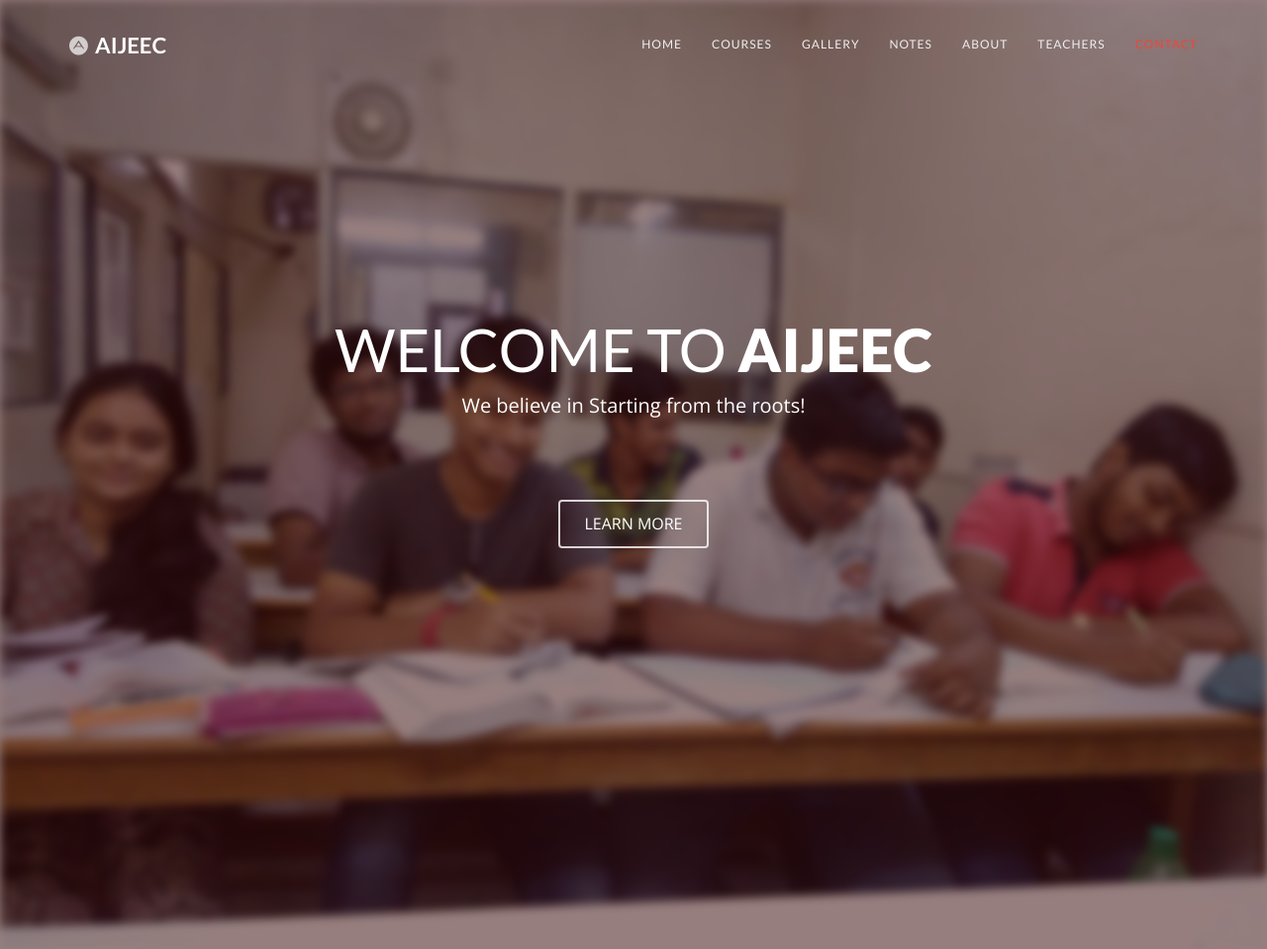
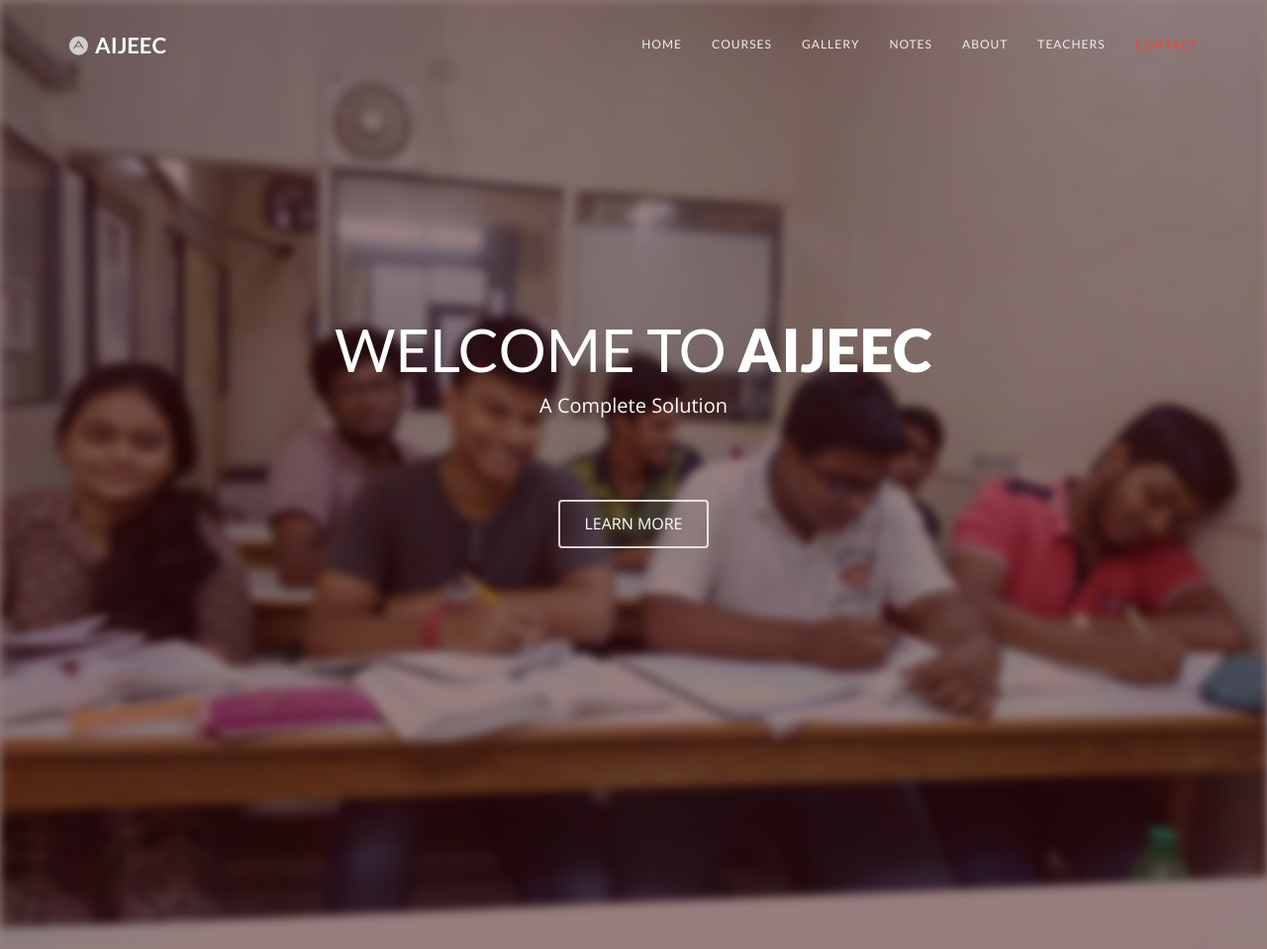
Before and after one commit to xritzx/AceFoundationAcademy, a Django app: page / in a window 1280 px wide. Shown: the top 959 px of the page at 99% size. Run offline with Django 3.2, Linux system fonts and the light colour scheme; data comes from the database, SQL or seed files in the repository; both versions use the stored data as it was after the commit; some libraries are stand-ins or nearby versions.

Commit message:
html fix

```diff
--- a/templates/base/base.html
+++ b/templates/base/base.html
@@ -1,5 +1,4 @@
 {% extends "base/structure.html" %}
-
 
 {% block content %}
 {% load staticfiles %}
@@ -11,7 +10,7 @@
           <img src="{% static "base/img/header.jpg" %}" alt="HeaderImage" id='headerimg' style="width:100%;">
           <div class="intro-text">
             <h1>Welcome to <strong>AIJEEC</strong></h1>
-            <p>We believe in Starting from the roots!</p>
+            <p>A Complete Solution</p>
             <a href="#services-section" class="btn btn-default btn-lg page-scroll">LEARN MORE</a>
           </div>
       </div>
--- a/templates/base/structure.html
+++ b/templates/base/structure.html
@@ -26,7 +26,6 @@
     <script type="text/javascript" src="{% static "js/jquery.1.11.1.js" %}"></script>
     <script>
       $(window).load(function() {
-        // Animate loader off screen
         setTimeout(()=>{
           $(".se-pre-con").fadeOut('medium');
         },300);
```
Also changed, not shown: db.sqlite3.
